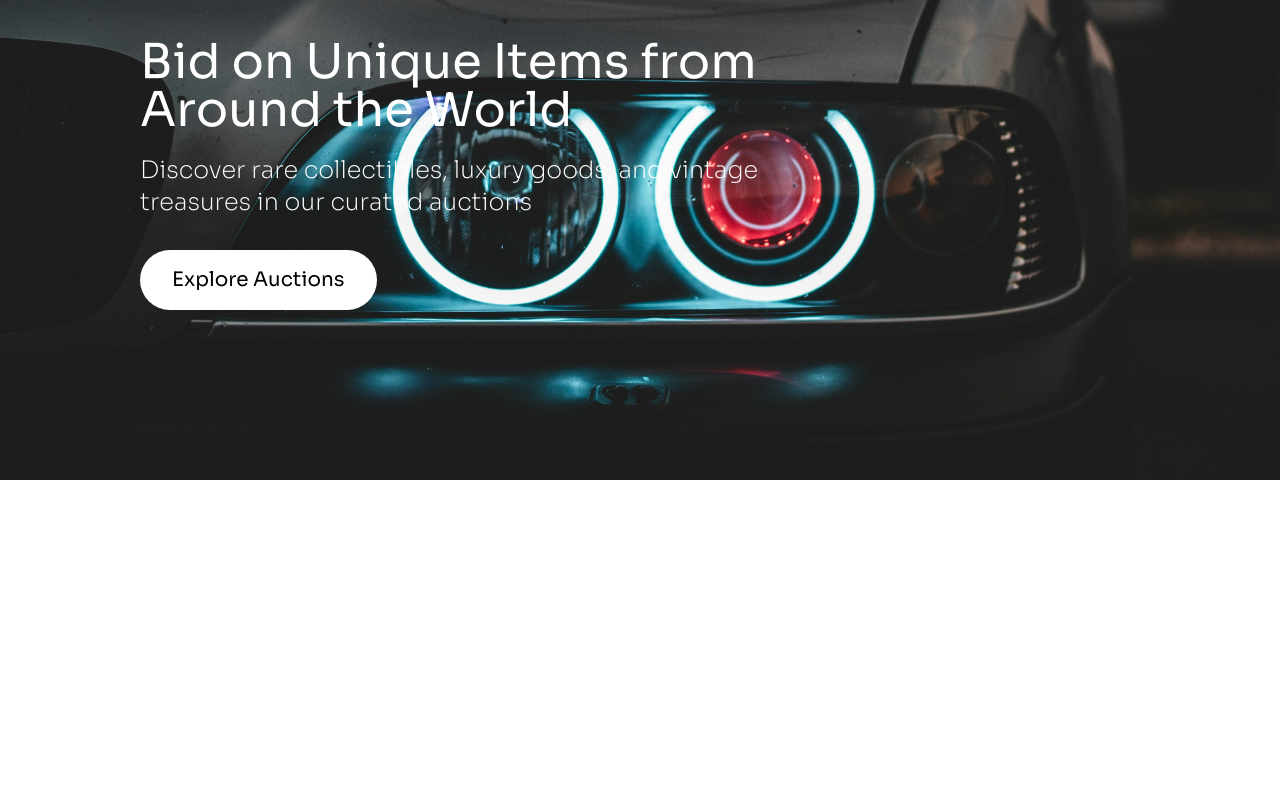
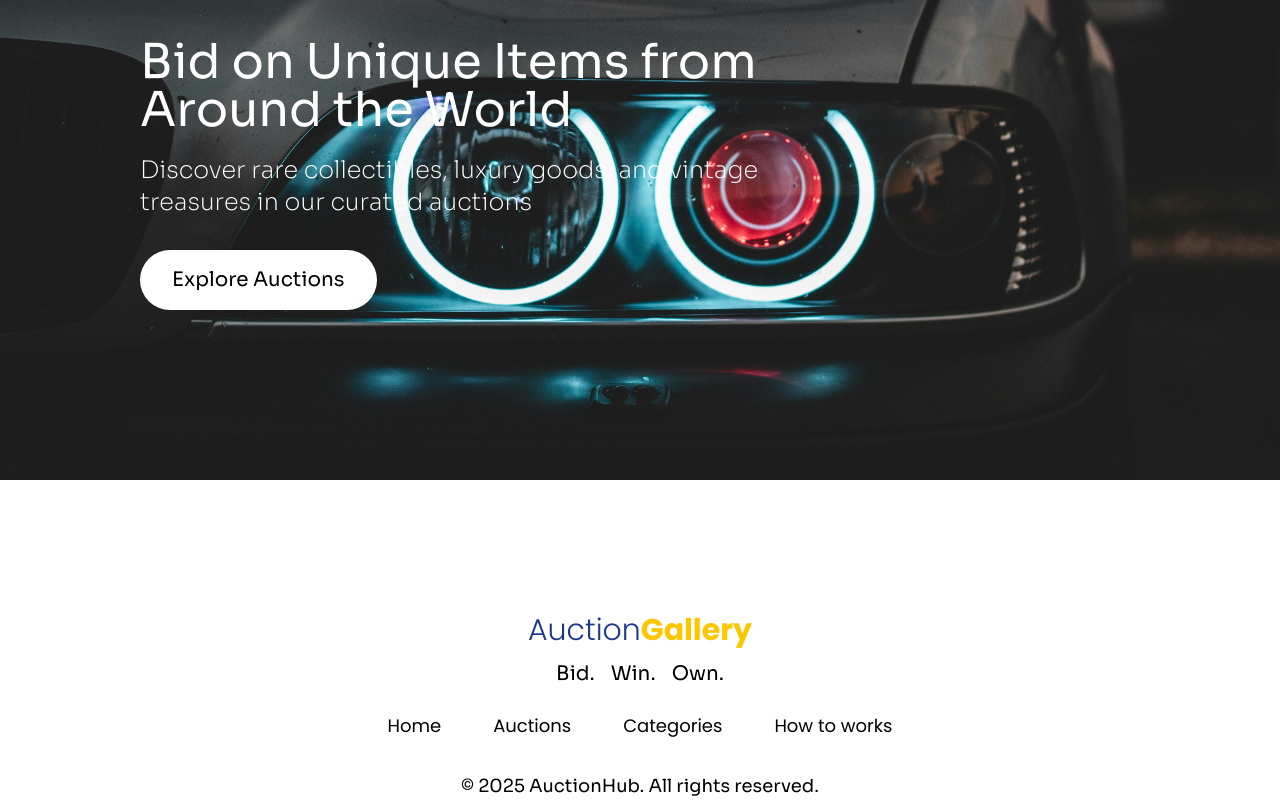
Before and after one commit to imam-hasan-jami/Auction-Gallery-B11A07-ProgrammingHero, a React (Vite) app in the folder Auction-Gallery-SPA/: page / in a window 1280 px wide. Shown: the part 322-1122 px from the top of the page. Before the commit the page ends 802 px from the top, so only its background shows below. Built offline with nearby package versions, Linux system fonts and the light colour scheme.

Commit message:
add footer

```diff
--- a/Auction-Gallery-SPA/src/App.jsx
+++ b/Auction-Gallery-SPA/src/App.jsx
@@ -1,4 +1,5 @@
 import Banner from "./components/Banner/Banner";
+import Footer from "./components/Footer/Footer";
 import Navbar from "./components/Navbar/Navbar";
 
 function App() {
@@ -6,6 +7,7 @@ function App() {
         <>
             <Navbar />
             <Banner />
+            <Footer />
         </>
     );
 }
--- /dev/null
+++ b/Auction-Gallery-SPA/src/components/Footer/Footer.jsx
@@ -0,0 +1,26 @@
+import React from "react";
+
+const Footer = () => {
+    return (
+        <div className="text-center">
+            <h1 className="text-3xl font-poppins font-bold text-yellow-400 mt-[132px]">
+                <span className="font-light text-blue-900">Auction</span>
+                Gallery
+            </h1>
+            <div className="flex gap-4 justify-center mt-3">
+                <p className="font-sora text-xl">Bid.</p>
+                <p className="font-sora text-xl">Win.</p>
+                <p className="font-sora text-xl">Own.</p>
+            </div>
+            <div className="flex gap-13 justify-center mt-6 font-poppins text-lg">
+                <a href="">Home</a>
+                <a href="">Auctions</a>
+                <a href="">Categories</a>
+                <a href="">How to works</a>
+            </div>
+            <p className="font-sora text-lg mt-8">© 2025 AuctionHub. All rights reserved.</p>
+        </div>
+    );
+};
+
+export default Footer;
--- a/Auction-Gallery-SPA/src/components/Navbar/Navbar.jsx
+++ b/Auction-Gallery-SPA/src/components/Navbar/Navbar.jsx
@@ -50,7 +50,7 @@ const Navbar = () => {
                             </li>
                         </ul>
                     </div>
-                    <a className="btn btn-ghost text-2xl font-poppins text-yellow-400">
+                    <a className="text-2xl font-poppins font-bold text-yellow-400 ml-4">
                         <span className="font-light text-blue-900">
                             Auction
                         </span>
```
